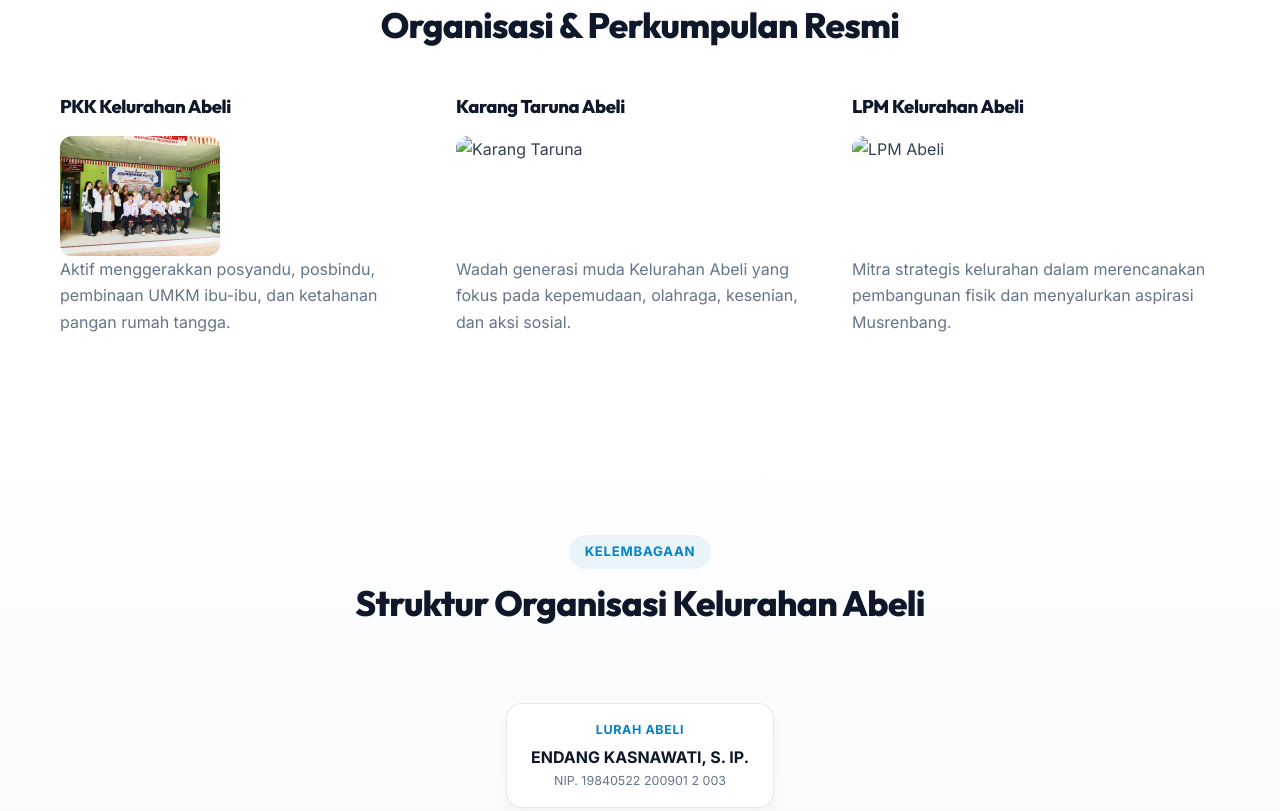
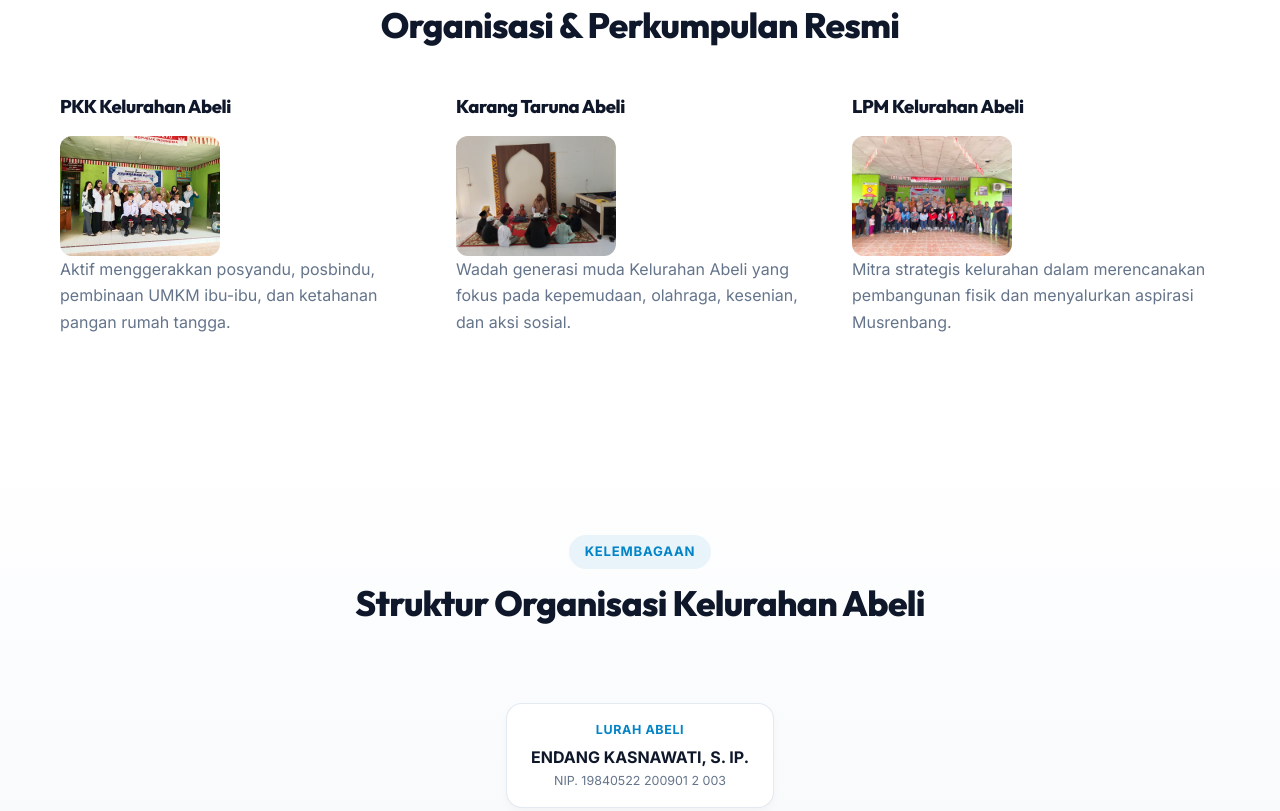
Before and after one commit to Rqq-al22/abeli-profile, a website: page index.html in a window 1280 px wide. Shown: the part 7920-8731 px from the top of the page. Drawn offline with nearby package versions, Linux system fonts and the light colour scheme; no server answers.

Commit message:
Update index.html

```diff
--- a/index.html
+++ b/index.html
@@ -645,7 +645,7 @@
                 <div class="card org-card-item animate-scroll">
                     <h3 class="card-title">Karang Taruna Abeli</h3>
                     <div class="org-photos-container mt-3 mb-3">
-                        <img src="images/karang-taruna.png" alt="Karang Taruna" class="org-photo"
+                        <img src="images/kua.jpeg" alt="Kantor Urusan Agama (KUA)" class="org-photo"
                             style="border-radius:12px; height:120px; object-fit:cover;">
                     </div>
                     <p class="text-muted text-small">Wadah generasi muda Kelurahan Abeli yang fokus pada kepemudaan,
@@ -655,7 +655,7 @@
                 <div class="card org-card-item animate-scroll">
                     <h3 class="card-title">LPM Kelurahan Abeli</h3>
                     <div class="org-photos-container mt-3 mb-3">
-                        <img src="images/rapat-lpm-1.png" alt="LPM Abeli" class="org-photo"
+                        <img src="images/lpm.jpeg" alt="LPM Abeli" class="org-photo"
                             style="border-radius:12px; height:120px; object-fit:cover;">
                     </div>
                     <p class="text-muted text-small">Mitra strategis kelurahan dalam merencanakan pembangunan fisik dan
@@ -728,7 +728,7 @@
                 </div>
                 <div class="gallery-item" style="border-radius:16px; overflow:hidden;">
                     <div class="gallery-img-wrapper">
-                        <img src="images/galeri-SOSIALISASI HOAX.jpg" alt="Sosialisasi Hoax" class="gallery-img">
+                        <img src="images/sosialisasi.jpg" alt="Sosialisasi Hoax" class="gallery-img">
                     </div>
                 </div>
                 <div class="gallery-item" style="border-radius:16px; overflow:hidden;">
```
